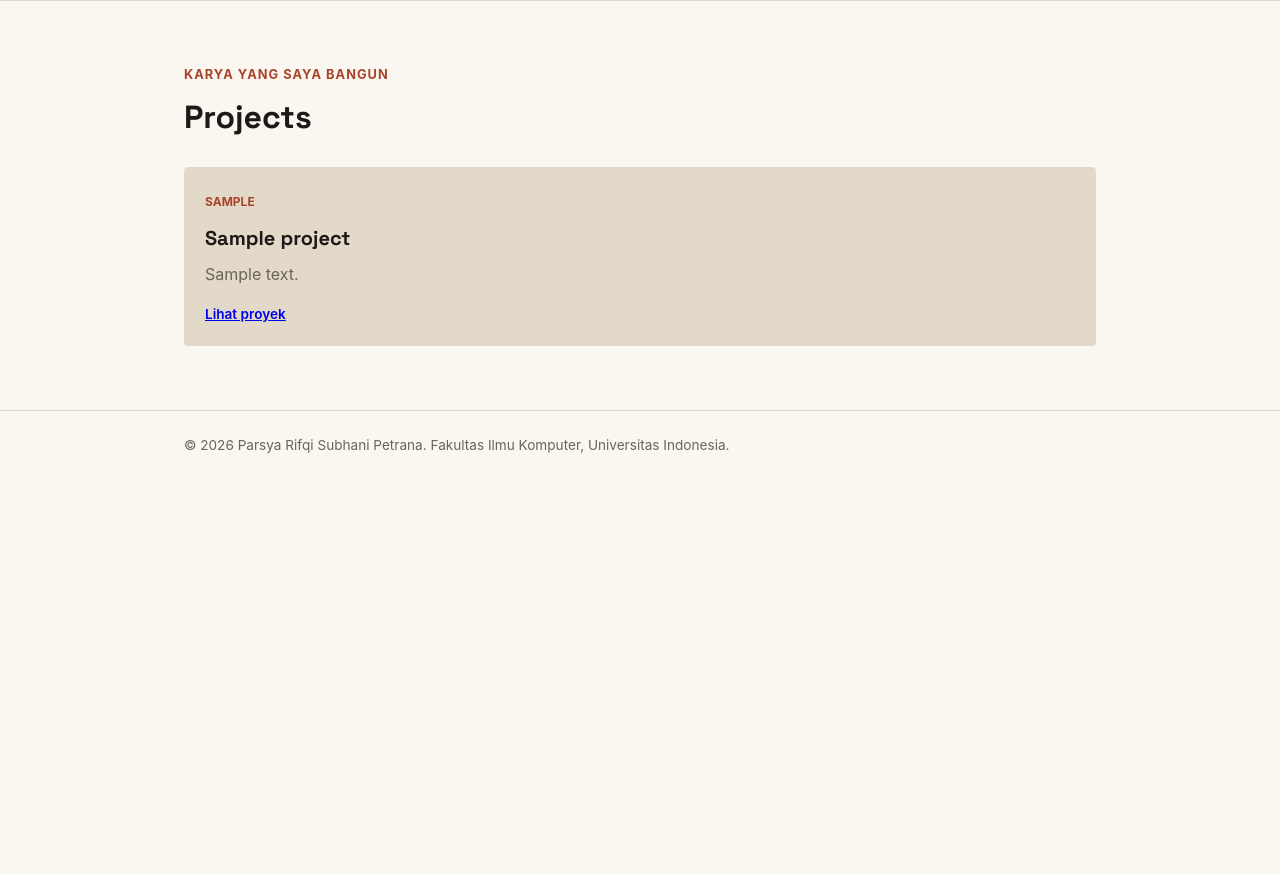
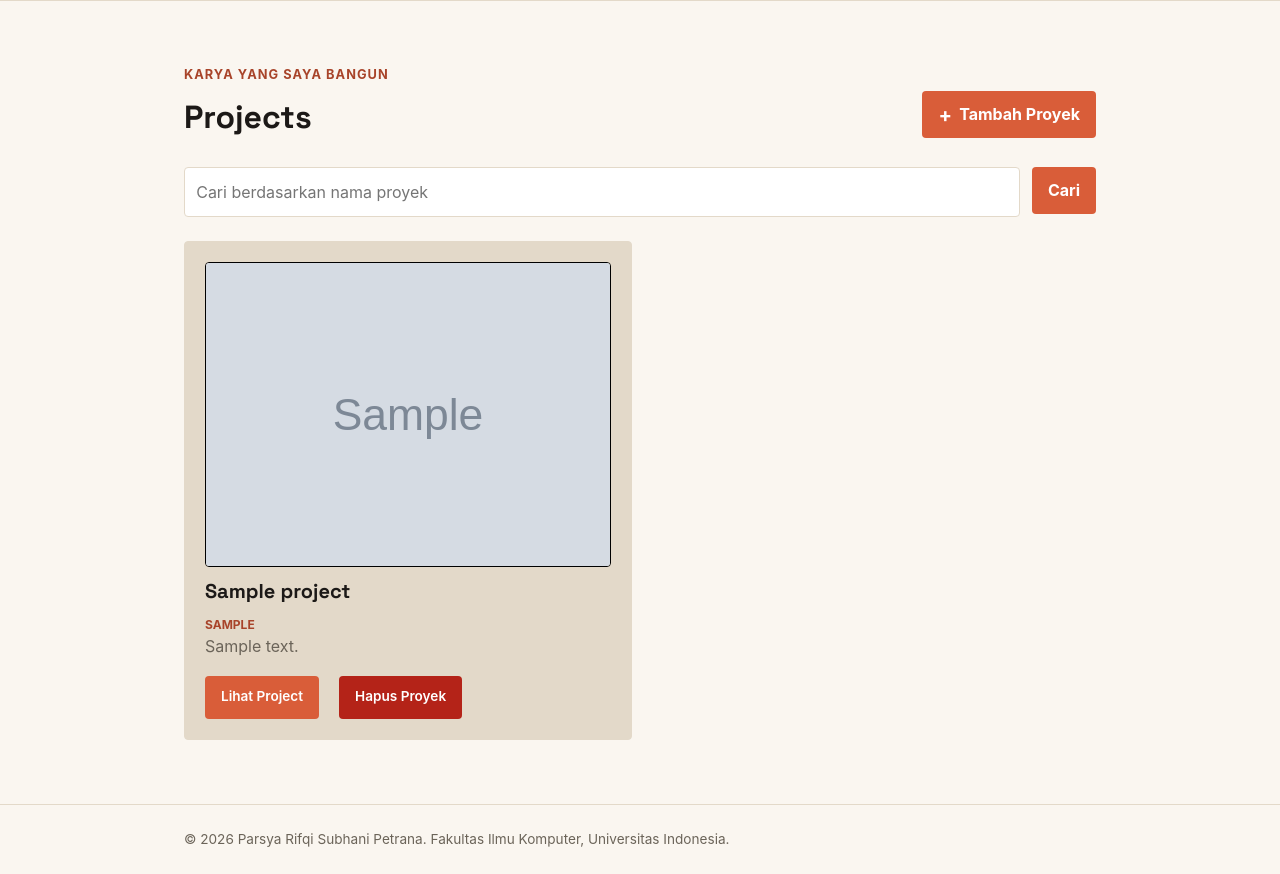
Before and after one commit to parsyarifqi/myportofolio, a Django app: page /projects/ in a window 1280 px wide. Shown: the part 74-948 px from the top of the page. Before the commit the page ends 527 px from the top, so only its background shows below. Run offline with Django 5.2, Linux system fonts and the light colour scheme; tables that the repository leaves empty hold one stand-in row (values such as "Sample post"); grey boxes marked "Sample" are stand-in pictures.

Commit message:
refactor: implemented data delivery using JSON

```diff
--- a/main/urls.py
+++ b/main/urls.py
@@ -1,5 +1,5 @@
 from django.urls import path
-from main.views import show_main, show_experience, show_education, create_project, show_projects
+from main.views import show_main, show_experience, show_education, create_project, show_projects, get_projects_json, delete_project
 
 app_name = "main"
 
@@ -9,6 +9,8 @@ urlpatterns = [
     path("education/", show_education, name="show_education"),
     path("projects/", show_projects, name="show_projects"),
     path("projects/add/", create_project, name="create_project"),
+    path("api/projects/", get_projects_json, name="get_projects_json"),
+    path("projects/<uuid:project_id>/delete/",delete_project,name="delete_project"),
 ]
 
 
--- a/main/views.py
+++ b/main/views.py
@@ -64,10 +64,40 @@ def create_project(request):
     }
     return render(request, "projects_form.html", context)
 
-...
+
 def show_projects(request):
+    json_response = get_projects_json(request)
+
+    projects = serializers.deserialize(
+        "json",
+        json_response.content.decode("utf-8"),
+    )
+    projects = [project.object for project in projects]
+    title_query = request.GET.get("title", "").strip()
+
     context = {
         "name": "Parsya Rifqi Subhani Petrana",
-        "project_list": Project.objects.all(),
+        "project_list": projects,
+        "title_query": title_query,
     }
     return render(request, "project.html", context)
+
+def get_projects_json(request):
+    title_query = request.GET.get("title", "").strip()
+    projects = Project.objects.all()
+
+    if title_query:
+        projects = projects.filter(title__icontains=title_query)
+
+    projects_json = serializers.serialize("json", projects)
+    return HttpResponse(projects_json, content_type="application/json")
+
+def delete_project(request, project_id):
+    project = get_object_or_404(Project, pk=project_id)
+
+    if request.method == "POST":
+        project.delete()
+        messages.success(request, "Project berhasil dihapus!")
+        return redirect("main:show_projects")
+
+    return redirect("main:show_projects")
--- a/static/css/style.css
+++ b/static/css/style.css
@@ -359,3 +359,217 @@ h1, h2, .brand {
 .button-secondary {
     background: var(--ink);
 }
+
+
+/* projects */
+
+.project-header {
+    width: 100%;
+    display: flex;
+    justify-content: space-between;
+    align-items: center;
+    gap: 1rem;
+    margin-bottom: 1.5rem;
+}
+
+.project-grid {
+    grid-template-columns: repeat(2, minmax(0, 1fr));
+}
+
+.project-grid .experience-card {
+    display: flex;
+    flex-direction: column;
+}
+
+.project-image {
+    display: block;
+    width: 100%;
+    height: auto;
+    border: 1px solid black;
+    border-radius: var(--radius);
+}
+
+.project-header h1 {
+    margin-bottom: 0;
+}
+
+.project-add-button {
+    display: inline-flex;
+    align-items: center;
+    gap: 0.45rem;
+}
+
+.project-add-button span {
+    font-size: 1.25rem;
+    line-height: 1;
+}
+
+.project-search {
+    display: flex;
+    gap: 0.75rem;
+    margin-bottom: 1.5rem;
+}
+
+.project-search__input {
+    width: 100%;
+    min-width: 0;
+    padding: 0.7rem;
+    border: 1px solid var(--line);
+    border-radius: var(--radius);
+    background: #fff;
+    color: var(--ink);
+    font: inherit;
+}
+
+.project-search__input:focus {
+    outline: 2px solid var(--accent);
+    border-color: var(--accent);
+}
+
+.project-actions {
+    display: flex;
+    align-items: center;
+    flex-wrap: wrap;
+    gap: 20px;
+    margin-top: 1rem;
+}
+
+.project-actions .button {
+    font-size: 0.85rem;
+    font-weight: 600;
+}
+
+.project-card-actions {
+    display: flex;
+    flex-direction: column;
+    margin-top: auto;
+}
+
+.hide {
+    display: none !important;
+}
+
+.project-actions .experience-status {
+    margin-top: 0;
+}
+
+.project-delete-modal {
+    display: none;
+    position: fixed;
+    inset: 0;
+    width: 100%;
+    height: 100%;
+    max-width: none;
+    max-height: none;
+    margin: 0;
+    padding: 1rem;
+    border: 0;
+    background: transparent;
+    z-index: 10;
+    align-items: center;
+    justify-content: center;
+}
+
+.project-delete-modal:popover-open {
+    display: flex;
+}
+
+.project-delete-modal__backdrop {
+    position: absolute;
+    inset: 0;
+    width: 100%;
+    height: 100%;
+    border: 0;
+    padding: 0;
+    background: rgba(28, 25, 23, 0.58);
+    cursor: default;
+}
+
+.project-delete-modal__content {
+    position: relative;
+    z-index: 1;
+    width: min(100%, 480px);
+    padding: 1.5rem;
+    background: var(--paper);
+    border: 1px solid var(--line);
+    border-radius: var(--radius);
+    box-shadow: 0 1rem 3rem rgba(28, 25, 23, 0.22);
+}
+
+.project-delete-modal__content h2 {
+    margin: 0 0 0.75rem;
+    font-family:
+        "Space Grotesk",
+        -apple-system,
+        sans-serif;
+    font-size: 1.5rem;
+    color: var(--ink);
+}
+
+.project-delete-modal__content p {
+    color: var(--ink);
+}
+
+.project-delete-modal__close {
+    position: absolute;
+    top: 1rem;
+    right: 1rem;
+    border: 0;
+    padding: 0;
+    background: transparent;
+    color: var(--text-muted);
+    font-size: 1.8rem;
+    line-height: 1;
+    cursor: pointer;
+}
+
+.project-delete-modal__actions {
+    display: flex;
+    justify-content: flex-end;
+    gap: 0.75rem;
+    margin-top: 1.5rem;
+}
+
+.button-danger {
+    background: #b42318;
+}
+
+@media (max-width: 600px) {
+    .project-header {
+        align-items: flex-start;
+        flex-direction: column;
+    }
+
+    .project-add-button {
+        width: 100%;
+        justify-content: center;
+    }
+
+    .project-search {
+        flex-direction: column;
+    }
+
+    .project-search .button {
+        width: 100%;
+    }
+
+    .project-delete-modal {
+        align-items: flex-end;
+        padding: 0;
+    }
+
+    .project-delete-modal__content {
+        width: 100%;
+        padding: 1.25rem;
+        border-radius: var(--radius) var(--radius) 0 0;
+    }
+
+    .project-delete-modal__actions {
+        flex-direction: column-reverse;
+    }
+
+    .project-delete-modal__actions .button {
+        width: 100%;
+        text-align: center;
+    }
+}
--- /dev/null
+++ b/templates/components/project_delete_modal.html
@@ -0,0 +1,43 @@
+<p class="experience-status">
+    <button type="button"
+            class="button button-danger"
+            popovertarget="delete-project-{{ project.id }}"
+            aria-label="Hapus {{ project.title }}"
+            title="Hapus proyek">
+        Hapus Proyek
+    </button>
+</p>
+<div id="delete-project-{{ project.id }}"
+     class="project-delete-modal"
+     popover="auto"
+     role="dialog"
+     aria-modal="true"
+     aria-labelledby="delete-project-title-{{ project.id }}">
+    <button type="button"
+            class="project-delete-modal__backdrop"
+            popovertarget="delete-project-{{ project.id }}"
+            popovertargetaction="hide"
+            aria-label="Tutup konfirmasi hapus"></button>
+    <div class="project-delete-modal__content">
+        <button type="button"
+                class="project-delete-modal__close"
+                popovertarget="delete-project-{{ project.id }}"
+                popovertargetaction="hide"
+                aria-label="Tutup konfirmasi hapus">×</button>
+        <h2 id="delete-project-title-{{ project.id }}">Hapus Projek?</h2>
+        <p>
+            Apakah Anda yakin ingin menghapus
+            <strong>{{ project.title }}</strong>?
+        </p>
+        <div class="project-delete-modal__actions">
+            <button type="button"
+                    class="button button-secondary"
+                    popovertarget="delete-project-{{ project.id }}"
+                    popovertargetaction="hide">Batal</button>
+            <form method="post" action="{% url 'main:delete_project' project.id %}">
+                {% csrf_token %}
+                <button type="submit" class="button button-danger">Ya, Hapus</button>
+            </form>
+        </div>
+    </div>
+</div>
--- a/templates/index.html
+++ b/templates/index.html
@@ -9,7 +9,7 @@
                 </div>
                 <div class="hero-photo">
                     <div class="photo-block"></div>
-                    <img class="avatar" src="/static/img/parsya_img.jpeg" alt="Photo of {{ name }}">
+                    <img class="avatar" src="/static/img/parsya_img.jpg" alt="Photo of {{ name }}">
                 </div>
                 <div class="hero-details">
                     <p class="bio">{{ bio }}</p>
--- a/templates/project.html
+++ b/templates/project.html
@@ -7,29 +7,54 @@
         <section class="experience-section" id="experience">
             <div class="container">
                 <p class="section-kicker">Karya yang saya bangun</p>
+                <div class="project-header">
                     <h1>Projects</h1>
-
-                <div class="experience-grid">
+                    <a href="{% url 'main:create_project' %}"
+                       class="button project-add-button">
+                        <span aria-hidden="true">+</span>
+                        Tambah Proyek
+                    </a>
+                </div>
+                <form method="get"
+                      action="{% url 'main:show_projects' %}"
+                      class="project-search">
+                    <input type="search"
+                           name="title"
+                           value="{{ title_query }}"
+                           placeholder="Cari berdasarkan nama proyek"
+                           class="project-search__input"
+                           aria-label="Cari berdasarkan nama proyek">
+                    <button type="submit" class="button">Cari</button>
+                </form>
+                <div class="experience-grid project-grid">
                     {% for project in project_list %}
                         <article class="experience-card">
+                            {% if project.project_image_url %}
+                                <img src="{{ project.project_image_url }}"
+                                     alt="Gambar {{ project.title }}"
+                                     class="project-image">
+                            {% endif %}
+                            <h2>{{ project.title }}</h2>
                             <span class="experience-category">{{ project.tech_stack }}</span>
-                            <h2>{{ project.title }}</h2>
                             <p class="experience-description">{{ project.description }}</p>
-
+                            <div class="project-card-actions">
+                                <div class="project-actions">
                                     {% if project.project_url %}
-                                <p class="experience-status">
-                                    <a href="{{ project.project_url }}">Lihat proyek</a>
-                                </p>
+                                        <a href="{{ project.project_url }}" class="button">Lihat Project</a>
                                     {% endif %}
+                                    {% include "components/project_delete_modal.html" with project=project %}
+                                </div>
+                            </div>
                         </article>
                     {% empty %}
-                        <p class="empty-state">
-                            Belum ada proyek yang ditambahkan.
-                        </p>
+                        {% if title_query %}
+                            <p class="empty-state">Tidak ada proyek dengan nama tersebut.</p>
+                        {% else %}
+                            <p class="empty-state">Belum ada proyek yang ditambahkan.</p>
+                        {% endif %}
                     {% endfor %}
                 </div>
             </div>
         </section>
     </main>
-
 {% endblock content %}
```
Also changed, not shown: static/img/parsya_img.jpeg (deleted), static/img/parsya_img.jpg (added). Lines whose indentation alone changed are shown as unchanged.
